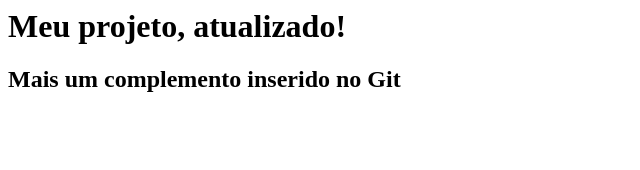
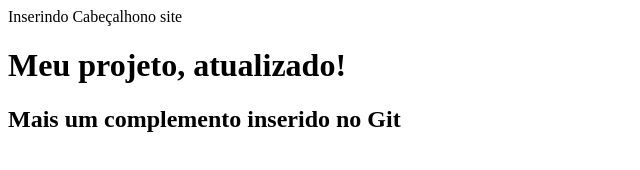
Before and after one commit to Tanamati/curso-git, a plain HTML site: page index.html in a window 1280 px wide. Shown: the whole page, without its empty margins (0-640 px from the left). Drawn offline with Linux system fonts and the light colour scheme.

Commit message:
Inserindo header

```diff
--- a/index.html
+++ b/index.html
@@ -4,6 +4,7 @@
     </head>
 
     <body>
+        <header>Inserindo Cabeçalhono site</header>
         <h1>Meu projeto, atualizado!</h1>
 
         <h2>Mais um complemento inserido no Git</h2>
```
